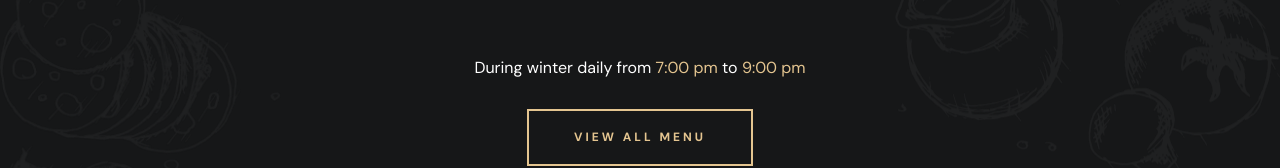
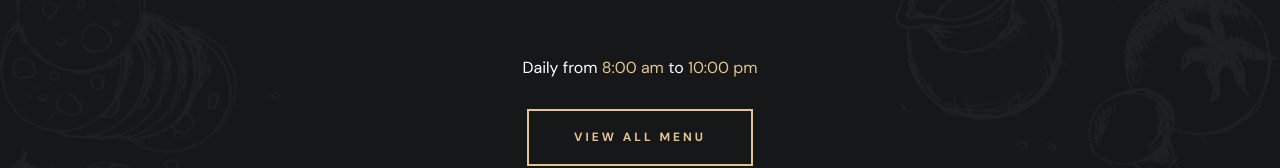
Before and after one commit to chamodp28/Grilli.github.io, a plain HTML site: page index.html in a window 1280 px wide. Shown: the part 4382-4550 px from the top of the page. Drawn offline with nearby package versions, Linux system fonts and the light colour scheme; a web font is replaced by a local one.

Commit message:
Update index.html

```diff
--- a/index.html
+++ b/index.html
@@ -706,7 +706,7 @@ Whether you're celebrating a special occasion or enjoying a casual night out, we
           </ul>
 
           <p class="menu-text text-center">
-            During winter daily from <span class="span">7:00 pm</span> to <span class="span">9:00 pm</span>
+            Daily from <span class="span">8:00 am</span> to <span class="span">10:00 pm</span>
           </p>
 
           <a href="#" class="btn btn-primary">
```
